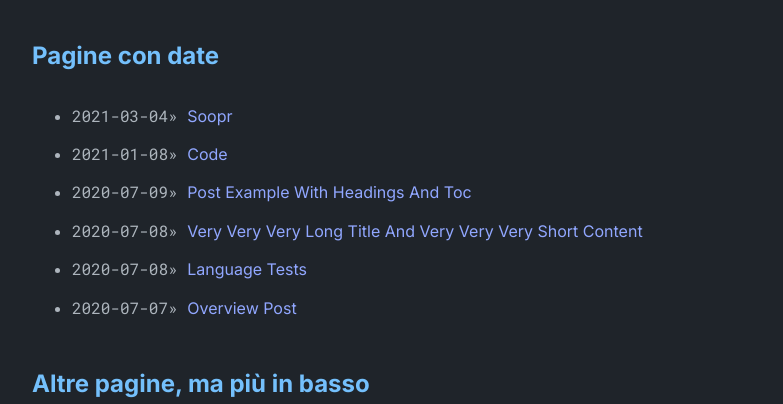
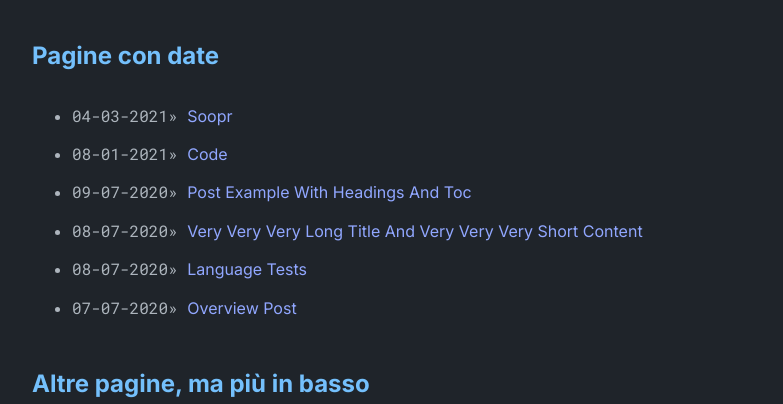
Before and after one commit to SWeeb87/Sito-per-la-silvia, a Jekyll site: the page built from index.md, in a window 1280 px wide. Shown: the part 655-1059 px from the top of the page, without its empty margins (248-1031 px from the left). Built offline with Jekyll 4.4.1, drawn with Linux system fonts in a browser that asks for light colours.

```diff
--- a/_config.yml
+++ b/_config.yml
@@ -19,7 +19,7 @@ theme_config:
   appearance: "dark" # can be "light", "dark" or "auto"
   appearance_toggle: false # if appearance can be switched by user
   back_home_text: "home.." # customize text for homepage link in post layout
-  date_format: "%Y-%m-%d" # customize how date is formatted
+  date_format: "%d-%m-%Y" # customize how date is formatted
   show_description: true # show blog description
   show_navbar: false # show horizontal navbar
   show_footer: true # show footer links in home page,add in _data/home.yml
```
